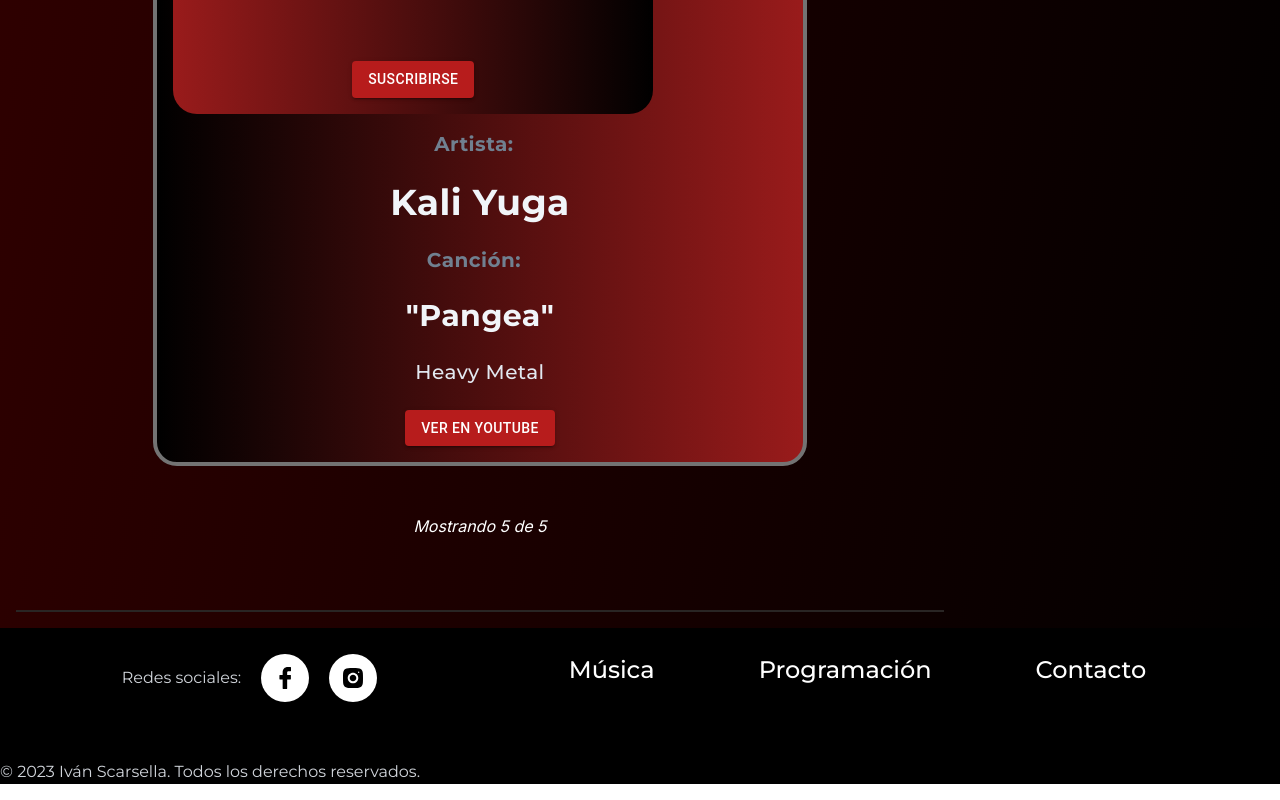
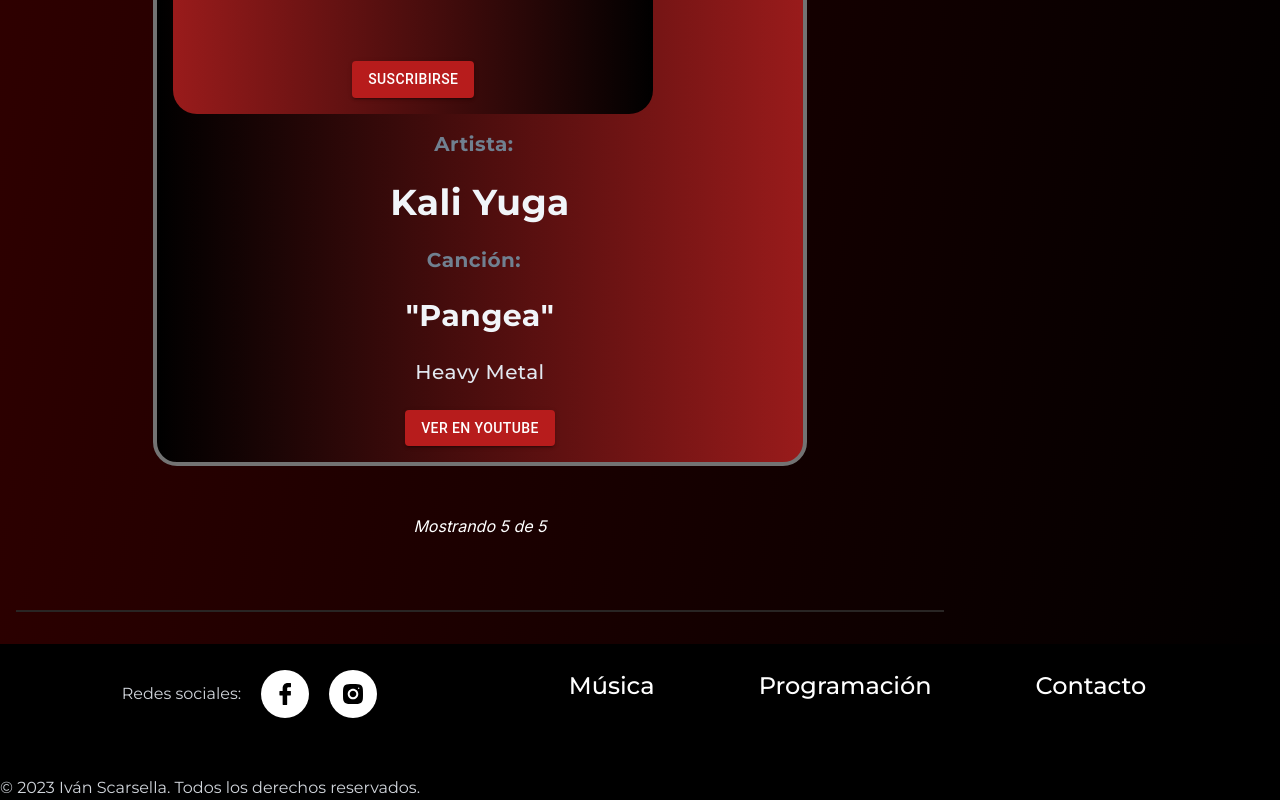
Before and after one commit to IvanScarsella/ivanscarsella-app, a Next.js app: page /music in a window 1280 px wide. Shown: the part 6981-7781 px from the top of the page. Built offline with nearby package versions, Linux system fonts and the light colour scheme; data requests are answered from the project's data file; grey boxes are pictures that could not be loaded; a web font is replaced by a local one.

Commit message:
update scripts in package json

```diff
--- a/package.json
+++ b/package.json
@@ -3,8 +3,8 @@
   "version": "0.1.0",
   "private": true,
   "scripts": {
-    "dev": "start /B npm run server & next dev",
-    "build": "start /B npm run server & next build",
+    "dev": "next dev",
+    "build": "next build",
     "start": "next start",
     "lint": "next lint",
     "format": "prettier --write .",
--- a/src/app/sections/Footer.tsx
+++ b/src/app/sections/Footer.tsx
@@ -39,7 +39,7 @@ const Footer = () => {
   const router = useRouter()
 
   return (
-    <footer className='bg-black text-gray-300'>
+    <footer className='bg-black text-gray-300 mt-4'>
       <div className='mx-auto flex max-w-screen-xl flex-col items-start items-center justify-around p-4 lg:flex-row lg:px-8'>
         <div className='mb-8 flex flex-col items-start lg:mb-0'>
           {/* <Link href='/'>
```
